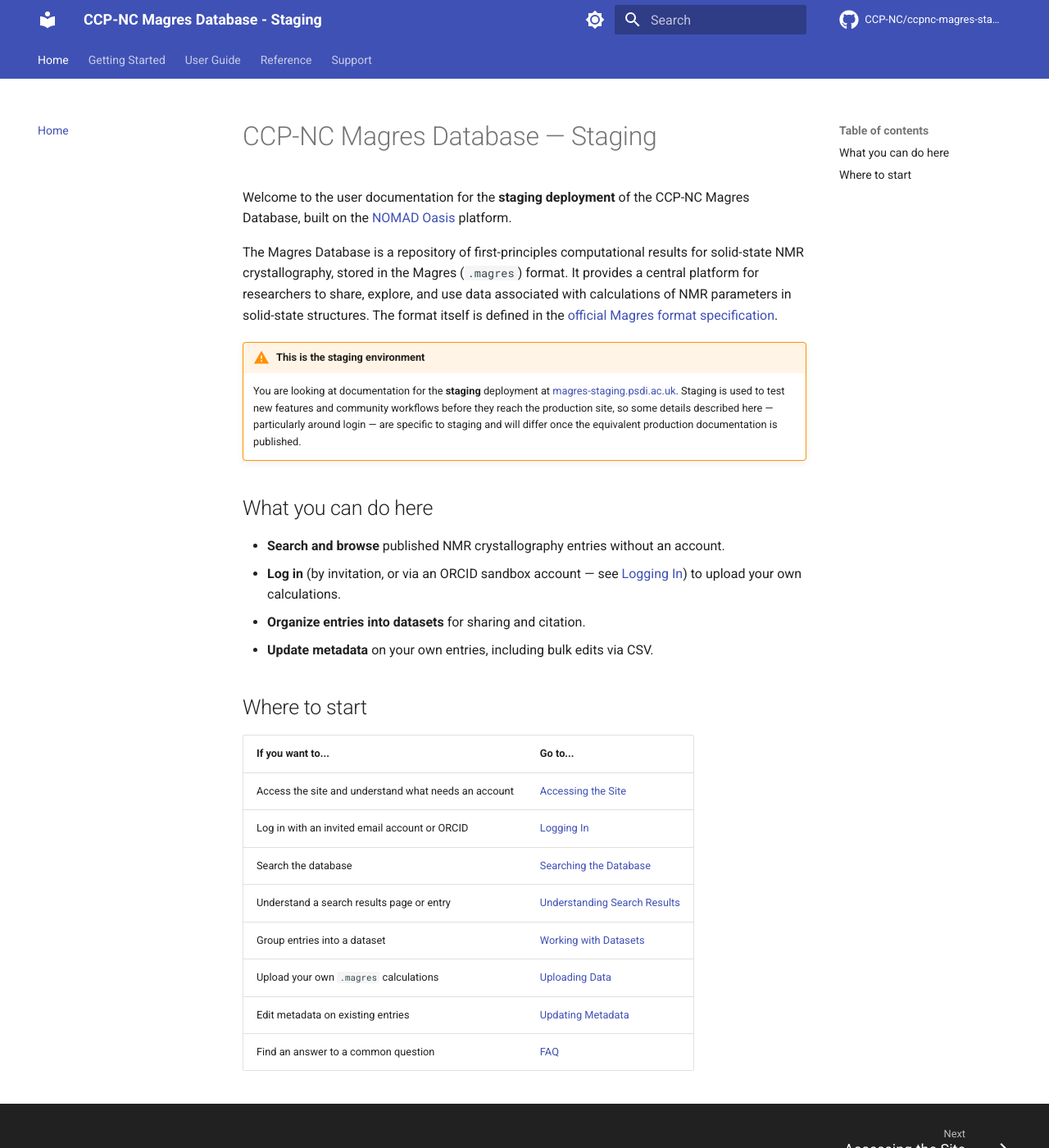
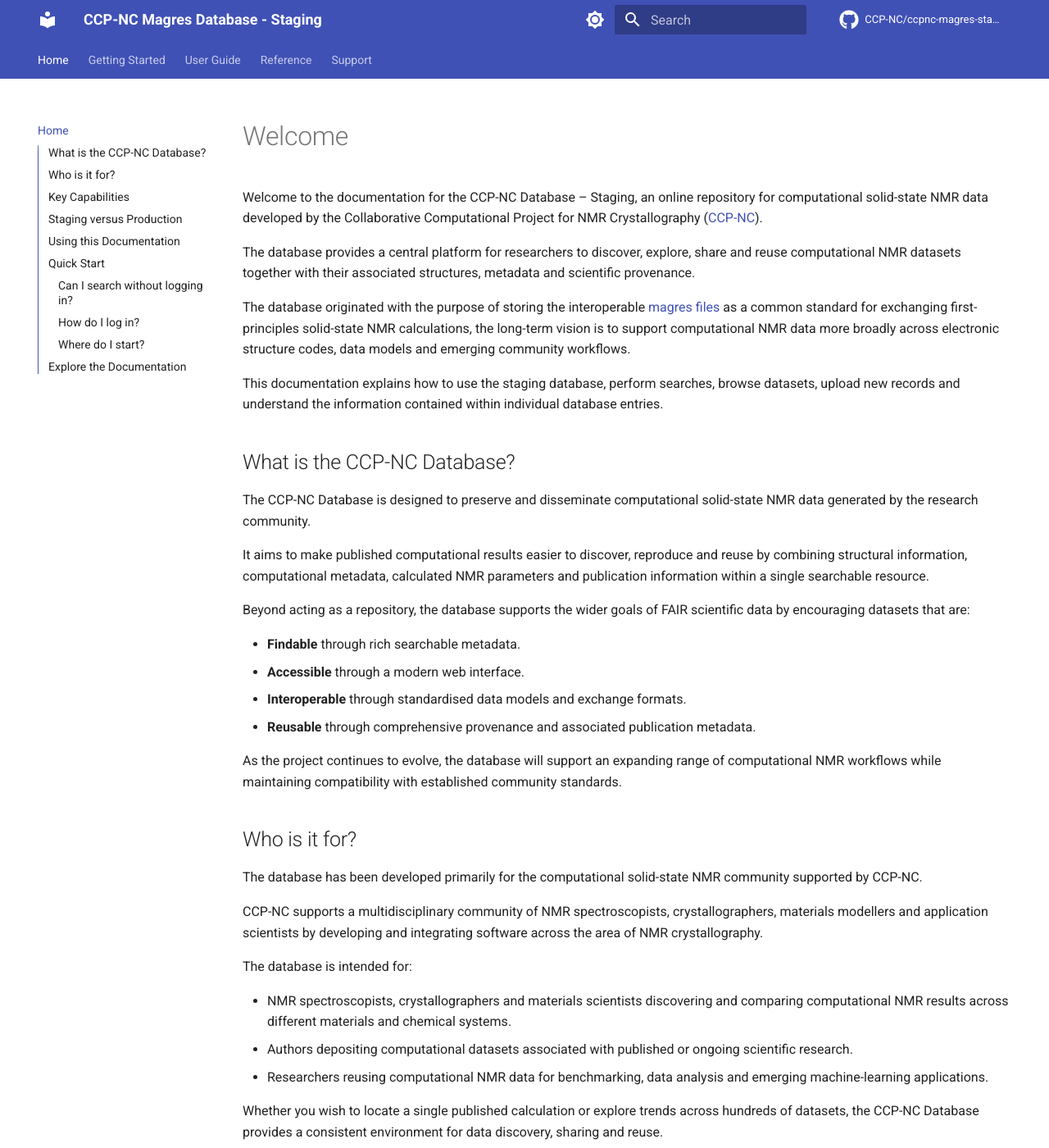
Before and after one commit to CCP-NC/ccpnc-magres-staging-docs, an MkDocs documentation site: the page built from docs/index.md, in a window 1280 px wide and 1400 px high. Shown: the whole window at 82% size. Built offline with MkDocs 1.6.1 and Material for MkDocs 9.7.7, drawn with Linux system fonts in a browser that asks for light colours; comment, search, counter and statistics services are not loaded; some of the changed text lies outside the part shown.

Commit message:
update getting started and landing page

```diff
--- /dev/null
+++ b/docs/getting-started.md
@@ -0,0 +1,181 @@
+# Getting Started
+
+The **Getting Started** guide introduces the CCP-NC Database staging platform and explains how to access its features for the first time.
+
+Most of the database can be explored without creating an account. Authentication is only required for features that modify database content, such as uploading new datasets or updating existing metadata.
+
+This guide covers:
+
+- Accessing the staging website
+- Searching the database without logging in
+- Signing in using either email or ORCID Sandbox authentication
+- First-time account setup
+- Logging out
+- Getting help if you encounter authentication problems
+
+---
+
+## Accessing the Staging Database
+
+The CCP-NC Database staging website can be accessed directly from:
+
+**[magres-staging.psdi.ac.uk](https://magres-staging.psdi.ac.uk/nomad-oasis/gui/about/information)**
+
+The landing page introduces the staging deployment and provides access to the database through the navigation bar at the top of the page.
+
+<figure markdown="1">
+  ![Home page before login](assets/screenshots/auth/home-page-default.png)
+  <figcaption>The CCP-NC Database landing page as seen before signing in.</figcaption>
+</figure>
+
+The **Explore** menu provides access to the customised **CCP-NC NMR App**, which contains the search interface for computational NMR datasets.
+
+---
+
+## Searching Without an Account
+
+One of the design goals of the CCP-NC Database is to make published computational NMR data easily discoverable.
+
+You do **not** need to sign in to:
+
+- Search the database
+- Explore computational records and datasets
+- Download publicly available data (check license information in the ccpnc metadata of the records before reusing)
+
+Authentication is only required for actions that modify the database, including:
+
+- Uploading datasets
+- Editing metadata of your unpublished records and datasets
+
+!!! tip "Start exploring immediately"
+    If your goal is simply to search for published computational NMR data, you can begin using the database without creating an account.
+
+---
+
+## Authentication
+
+The staging deployment currently supports two authentication methods:
+
+1. **ORCID Sandbox authentication (recommended)**
+2. **Email authentication**
+
+Click **LOGIN / REGISTER** from the top navigation bar to open the authentication screen.
+
+<figure markdown="1">
+  ![Home page with Login highlighted](assets/screenshots/auth/top-banner-before-login.png)
+  <figcaption>The <strong>LOGIN / REGISTER</strong> link in the top navigation bar.</figcaption>
+</figure>
+
+This takes you to the sign-in screen, where both methods are available:
+
+<figure markdown="1">
+  ![Sign in screen](assets/screenshots/auth/login-screen-first.png)
+  <figcaption>The sign-in screen, offering both email/password and ORCID authentication.</figcaption>
+</figure>
+
+Choose the tab below for the method relevant to you:
+
+=== "ORCID Sandbox Login"
+
+    The recommended authentication method for most users is **ORCID Sandbox**.
+
+    Select **ORCID** from the sign-in screen. You will be redirected to the ORCID Sandbox website to authenticate your account.
+
+    ![ORCID Sandbox sign-in](assets/screenshots/auth/login-orcid-sandbox.png)
+    <small>*The ORCID Sandbox sign-in page. The yellow banner confirms this is the sandbox service, not production ORCID.*</small>
+
+    Because this is the **staging** deployment, authentication uses **ORCID Sandbox** rather than production ORCID accounts.
+
+    If you have not previously created an ORCID Sandbox account, you will first need to register at **[sandbox.orcid.org](https://sandbox.orcid.org/)**.
+
+    Your production ORCID credentials cannot be used with the staging system.
+
+    !!! note "Why ORCID Sandbox?"
+        The staging database uses the ORCID Sandbox service to allow authentication workflows to be tested without affecting users' main ORCID identities. Main ORCID authentication is not available for staging websites.
+
+=== "Email Login"
+
+    Email authentication is intended primarily for administrators and invited users.
+
+    Because this is a staging deployment, email accounts are **not** self-service. An administrator must create your account before you can sign in using this method.
+
+    Enter your registered email address and password directly on the sign-in screen shown above.
+
+    If you have not been issued an account, use the **ORCID Sandbox Login** tab instead, or contact one of the database administrators.
+
+---
+
+## First-time ORCID Login
+
+The first time you successfully authenticate using an ORCID Sandbox account, the database creates a local account associated with your ORCID identity.
+
+Before completing the sign-in process, you will be asked to review your account information.
+
+<figure markdown="1">
+  ![First-time account confirmation](assets/screenshots/auth/login-successful-first-time.png)
+  <figcaption>The one-time account confirmation screen shown on your first successful ORCID Sandbox login.</figcaption>
+</figure>
+
+The confirmation page displays:
+
+- ORCID identifier
+- Email address
+- Preferred first name
+- Preferred last name
+
+Review these details and select **Submit** to complete the account creation process.
+
+This confirmation page is displayed **only once**. Future logins using the same ORCID Sandbox account will authenticate automatically and redirect you directly to the CCP-NC Database landing page.
+
+---
+
+## After Logging In
+
+After successful authentication, you are returned to the CCP-NC Database homepage.
+
+<figure markdown="1">
+  ![Home page after login](assets/screenshots/auth/home-after-login.png)
+  <figcaption>The CCP-NC Database homepage after a successful login.</figcaption>
+</figure>
+
+The navigation bar now displays your authenticated session, and any features requiring authentication become available.
+
+<figure markdown="1">
+  ![Logged in, top banner](assets/screenshots/auth/logged-in-closeup.png)
+  <figcaption>The top navigation bar after login, showing your name and the <strong>LOGOUT</strong> option.</figcaption>
+</figure>
+
+---
+
+## Logging Out
+
+To end your authenticated session, select **LOGOUT** from the user menu in the navigation bar.
+
+You will be returned to the public landing page.
+
+Logging out does not affect any datasets or metadata stored in the database; it simply ends your current authenticated session.
+
+---
+
+## Administrator Contact
+
+If you experience problems signing in or require an email account for the staging platform, please contact one of the database administrators — see [Support](reference/support.md) for current contact details.
+
+---
+
+## Troubleshooting
+
+!!! warning "I cannot log in using my production ORCID account"
+    The staging deployment authenticates against **ORCID Sandbox**. Production ORCID accounts cannot be used. If necessary, create a Sandbox account at [sandbox.orcid.org](https://sandbox.orcid.org/).
+
+!!! warning "My email login does not work"
+    Email accounts must be created by a database administrator before they can be used. If you have not received your account credentials, contact one of the administrators listed in [Support](reference/support.md).
+
+!!! warning "I cannot find the upload functionality"
+    The ability to upload datasets depends on your authentication status and account permissions. Ensure that you are signed in before attempting to upload data.
+
+---
+
+## Next Step
+
+Once you have successfully accessed the staging platform, continue to the [Searching](user-guide/search.md) section to learn how to discover computational NMR datasets using the CCP-NC search interface, filter panels and global search tools.
--- a/docs/index.md
+++ b/docs/index.md
@@ -1,29 +1,166 @@
-# CCP-NC Magres Database — Staging
+# Welcome
 
-Welcome to the user documentation for the **staging deployment** of the CCP-NC Magres Database, built on the [NOMAD Oasis](https://nomad-lab.eu/) platform.
+Welcome to the documentation for the CCP-NC Database – Staging, an online repository for computational solid-state NMR data developed by the Collaborative Computational Project for NMR Crystallography ([CCP-NC](https://www.ccpnc.ac.uk/)).
 
-The Magres Database is a repository of first-principles computational results for solid-state NMR crystallography, stored in the Magres (`.magres`) format. It provides a central platform for researchers to share, explore, and use data associated with calculations of NMR parameters in solid-state structures. The format itself is defined in the [official Magres format specification](https://www.ccpnc.ac.uk/docs/magres/magres-format.pdf).
+The database provides a central platform for researchers to discover, explore, share and reuse computational NMR datasets together with their associated structures, metadata and scientific provenance.
 
-!!! warning "This is the staging environment"
-    You are looking at documentation for the **staging** deployment at
-    [magres-staging.psdi.ac.uk](https://magres-staging.psdi.ac.uk/nomad-oasis/gui/about/information). Staging is used to test new features and community workflows before they reach the production site, so some details described here — particularly around login — are specific to staging and will differ once the equivalent production documentation is published.
+The database originated with the purpose of storing the interoperable [magres files](https://www.ccpnc.ac.uk/docs/magres/magres-format.pdf) as a common standard for exchanging first-principles solid-state NMR calculations, the long-term vision is to support computational NMR data more broadly across electronic structure codes, data models and emerging community workflows.
 
-## What you can do here
+This documentation explains how to use the staging database, perform searches, browse datasets, upload new records and understand the information contained within individual database entries.
 
-- **Search and browse** published NMR crystallography entries without an account.
-- **Log in** (by invitation, or via an ORCID sandbox account — see [Logging In](getting-started/authentication.md)) to upload your own calculations.
-- **Organize entries into datasets** for sharing and citation.
-- **Update metadata** on your own entries, including bulk edits via CSV.
+## What is the CCP-NC Database?
 
-## Where to start
+The CCP-NC Database is designed to preserve and disseminate computational solid-state NMR data generated by the research community.
 
-| If you want to... | Go to... |
-|---|---|
-| Access the site and understand what needs an account | [Accessing the Site](getting-started/accessing-the-site.md) |
-| Log in with an invited email account or ORCID | [Logging In](getting-started/authentication.md) |
-| Search the database | [Searching the Database](user-guide/search.md) |
-| Understand a search results page or entry | [Understanding Search Results](user-guide/results.md) |
-| Group entries into a dataset | [Working with Datasets](user-guide/datasets.md) |
-| Upload your own `.magres` calculations | [Uploading Data](user-guide/upload.md) |
-| Edit metadata on existing entries | [Updating Metadata](user-guide/metadata-update.md) |
-| Find an answer to a common question | [FAQ](reference/faq.md) |
+It aims to make published computational results easier to discover, reproduce and reuse by combining structural information, computational metadata, calculated NMR parameters and publication information within a single searchable resource.
+
+Beyond acting as a repository, the database supports the wider goals of FAIR scientific data by encouraging datasets that are:
+
+- **Findable** through rich searchable metadata.
+- **Accessible** through a modern web interface.
+- **Interoperable** through standardised data models and exchange formats.
+- **Reusable** through comprehensive provenance and associated publication metadata.
+
+As the project continues to evolve, the database will support an expanding range of computational NMR workflows while maintaining compatibility with established community standards.
+
+## Who is it for?
+
+The database has been developed primarily for the computational solid-state NMR community supported by CCP-NC.
+
+CCP-NC supports a multidisciplinary community of NMR spectroscopists, crystallographers, materials modellers and application scientists by developing and integrating software across the area of NMR crystallography.
+
+The database is intended for:
+
+- NMR spectroscopists, crystallographers and materials scientists discovering and comparing computational NMR results across different materials and chemical systems.
+- Authors depositing computational datasets associated with published or ongoing scientific research.
+- Researchers reusing computational NMR data for benchmarking, data analysis and emerging machine-learning applications.
+
+Whether you wish to locate a single published calculation or explore trends across hundreds of datasets, the CCP-NC Database provides a consistent environment for data discovery, sharing and reuse.
+
+## Key Capabilities
+
+The staging database currently enables users to:
+
+- Search computational NMR datasets using material composition, computational metadata and site-resolved NMR parameters.
+- Browse datasets organised by publication and explore the individual calculations associated with each dataset.
+- View crystal structures, computational metadata, calculated NMR parameters and scientific provenance.
+- Upload computational NMR datasets together with associated metadata.
+- Link database records with external crystallographic databases and scientific publications.
+
+Additional functionality will continue to be introduced as the database evolves towards future production releases.
+
+## Staging versus Production
+
+This documentation describes the **staging** deployment of the CCP-NC Database.
+
+The staging environment is used for community testing, feature evaluation and user feedback before changes are incorporated into the public production service.
+
+As a result:
+
+- Some functionality is experimental or under active development.
+- Authentication differs from the future production service.
+- Screenshots and interface elements may evolve as new features are introduced.
+- Documentation will continue to be updated alongside the platform.
+
+Where behaviour differs significantly between the staging and production deployments, these differences are highlighted throughout the documentation.
+
+## Using this Documentation
+
+This documentation is organised according to the typical workflow followed by most users.
+
+Whether you are exploring published datasets, depositing new calculations or learning how the database is organised, each section focuses on a specific stage of interacting with the CCP-NC Database.
+
+The guide begins with platform access and authentication before progressing through searching, browsing individual results and datasets, uploading data, and metadata management.
+
+## Quick Start
+
+### Can I search without logging in?
+
+Yes.
+
+The search interface is publicly accessible, allowing visitors to browse and search the database without creating an account.
+
+Authentication is only required for operations that modify database content, such as uploading datasets or editing metadata.
+
+### How do I log in?
+
+The staging deployment currently supports two authentication methods:
+
+- **ORCID Sandbox authentication** for users with a registered ORCID Sandbox account. This is the recommended access method.
+- **Email login** for users whose accounts have been created by a database administrator.
+
+Because this is a staging deployment, authentication uses the ORCID Sandbox service rather than production ORCID accounts.
+
+Detailed instructions are provided in [Getting Started → Authentication](getting-started.md#authentication).
+
+### Where do I start?
+
+If you are new to the database, we recommend the following order:
+
+1. Learn how to [access the staging platform](getting-started.md#accessing-the-staging-database).
+2. Explore the [search interface](user-guide/search.md) and become familiar with the available filters.
+3. [View individual records](user-guide/results.md) to understand the available metadata and computational information.
+4. Browse complete [datasets](user-guide/datasets.md) associated with published research.
+5. If you'd like to learn about contributing data, continue to the [Uploading](user-guide/upload.md) documentation.
+
+## Explore the Documentation
+
+<div class="grid cards" markdown>
+
+-   __Getting Started__
+
+    ---
+
+    Learn how to access the staging platform, authenticate your account and navigate the CCP-NC Database.
+
+    [:octicons-arrow-right-24: Get started](getting-started.md)
+
+-   __Searching__
+
+    ---
+
+    Discover computational NMR datasets using filter panels, the global search bar and periodic-table-based searching.
+
+    [:octicons-arrow-right-24: Learn to search](user-guide/search.md)
+
+-   __Viewing Results__
+
+    ---
+
+    Understand individual database records, computational metadata, calculated NMR parameters and scientific provenance.
+
+    [:octicons-arrow-right-24: Understand results](user-guide/results.md)
+
+-   __Datasets__
+
+    ---
+
+    Browse collections of related computational results grouped by publication or dataset.
+
+    [:octicons-arrow-right-24: Browse datasets](user-guide/datasets.md)
+
+-   __Uploading__
+
+    ---
+
+    Prepare, upload and manage computational NMR datasets together with their associated metadata.
+
+    [:octicons-arrow-right-24: Start uploading](user-guide/upload.md)
+
+-   __Reference__
+
+    ---
+
+    Background information, terminology and supporting technical reference material for the CCP-NC Database.
+
+    [:octicons-arrow-right-24: See reference](reference/glossary.md)
+
+-   __FAQ__
+
+    ---
+
+    Answers to frequently asked questions, common issues and troubleshooting guidance.
+
+    [:octicons-arrow-right-24: Read the FAQ](reference/faq.md)
+
+</div>
--- a/mkdocs.yml
+++ b/mkdocs.yml
@@ -24,8 +24,6 @@
         name: Switch to light mode
   features:
     - navigation.tabs
-    - navigation.sections
-    - navigation.expand
     - navigation.top
     - navigation.footer
     - search.suggest
@@ -33,6 +31,7 @@
     - content.code.copy
     - content.tabs.link
     - toc.follow
+    - toc.integrate
   icon:
     repo: fontawesome/brands/github
 
@@ -47,15 +46,16 @@
   - toc:
       permalink: true
   - tables
+  - pymdownx.emoji:
+      emoji_index: !!python/name:material.extensions.emoji.twemoji
+      emoji_generator: !!python/name:material.extensions.emoji.to_svg
 
 plugins:
   - search
 
 nav:
   - Home: index.md
-  - Getting Started:
-      - Accessing the Site: getting-started/accessing-the-site.md
-      - Logging In: getting-started/authentication.md
+  - Getting Started: getting-started.md
   - User Guide:
       - Searching the Database: user-guide/search.md
       - Understanding Search Results: user-guide/results.md
```
Also changed, not shown: docs/assets/screenshots/auth/login-successful-first-time.png (added).
